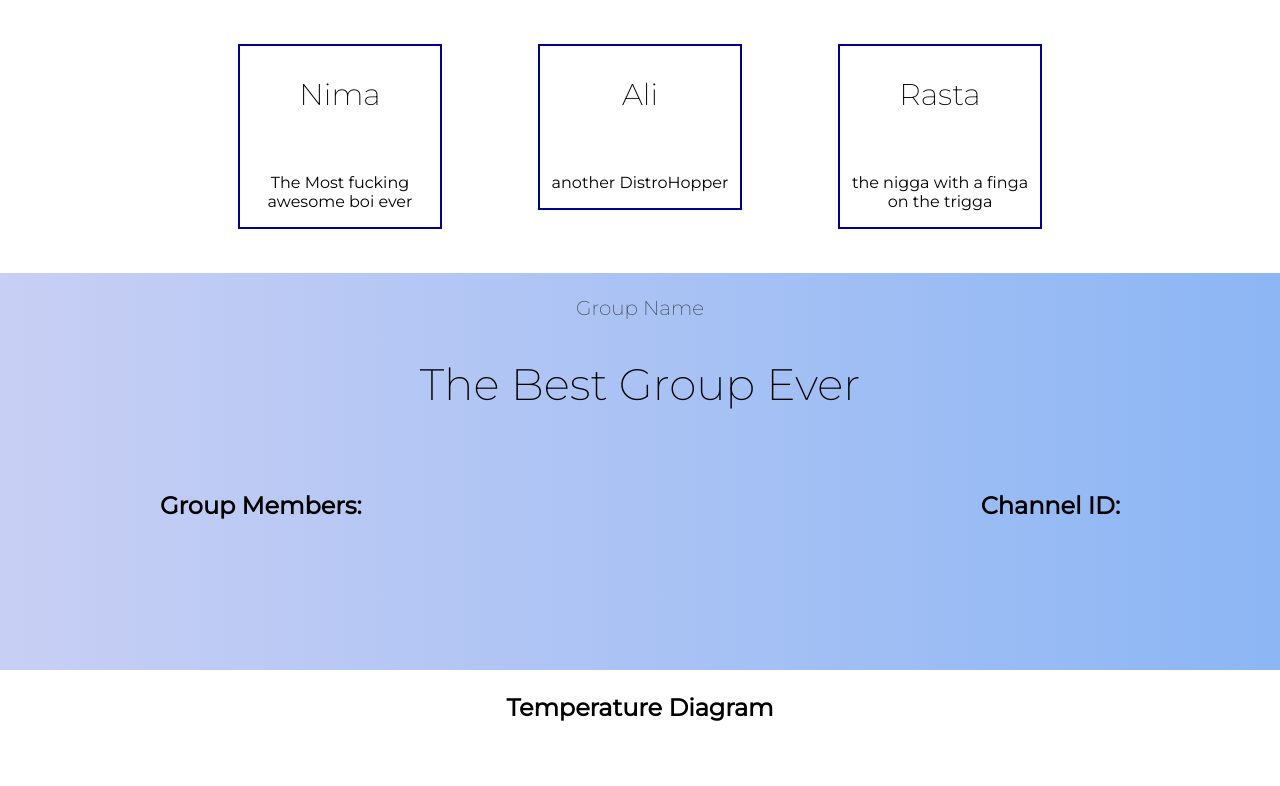
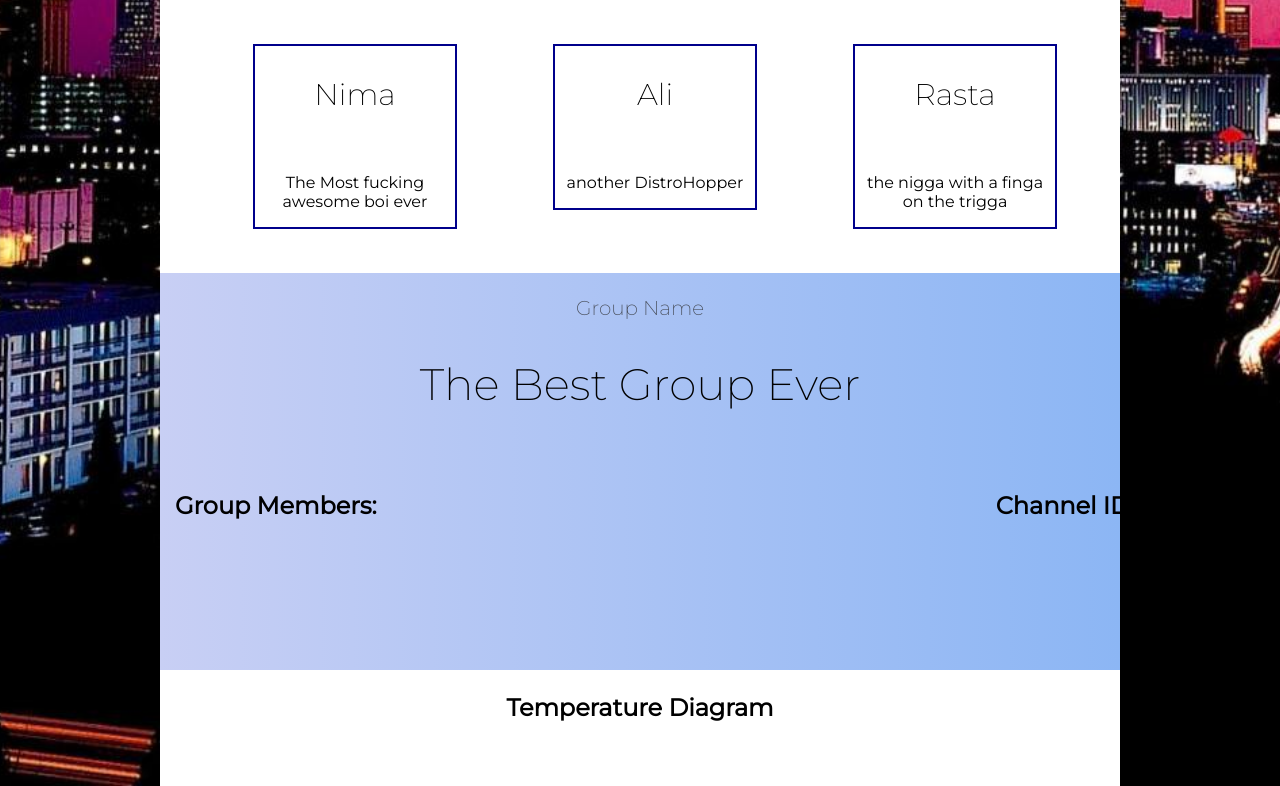
Before and after one commit to Akbar30Bill/FZain_project, a website: page index.html in a window 1280 px wide. Shown: the part 676-1462 px from the top of the page. Drawn offline with Linux system fonts and the light colour scheme.

Commit message:
yooooooooooooo

```diff
--- a/index.html
+++ b/index.html
@@ -8,7 +8,7 @@
     <script type="text/javascript" src="scripts.js"></script>
 </head>
 
-<body>
+<body class = "idx">
     <header class = "header container group">
         <h1 class = "logo">
             <a href = "index.html">Smart Home<br>Temperature hub</a>
@@ -19,6 +19,7 @@
             <a href="/logout">Logout</a>
         </h3>
     </header>
+    <div class = "wraprows">
     <section class = "row-alt">
         <div class = "container lead">
             <h1>IoT Project</h1>
@@ -29,6 +30,8 @@
             Node.js</p>
         </div>
     </section>
+    </div>
+    <div class = "wraprows">
     <section class = "row">
         <h1>Development Team</h1>
         <div class = "grid">
@@ -46,6 +49,8 @@
             </section>
         </div>
     </section>
+    </div>
+    <div class = "wraprows">
     <section class = "row" id = "row2">
         <h3>Group Name</h3>
         <h1>The Best Group Ever</h1>
@@ -62,11 +67,14 @@
             </section>
         </div>
     </section>
+    </div>
+    <div class ="wraprows">
     <section class = "row">
         <h2>Temperature Diagram</h2>
         <div class = "grid">
           <frameHere>
         </div>
     </section>
+    </div>
 </body>
 </html>
--- a/scripts.js
+++ b/scripts.js
@@ -20,6 +20,7 @@ function removeMemberField() {
     let id = "member" + memCount;
     let elem = document.getElementById(id);
     elem.style.display = "none";
+    elem.value = "nomember";
     document.getElementById("b"+(memCount-1)).style.display="none";
     memCount--;
 }
--- a/style.css
+++ b/style.css
@@ -1,9 +1,14 @@
 body {
-    background-color: #110077;
+    background-image: url("background.jpeg");
     font-family: Montserrat;
     margin: 0;
 }
 
+.idx {
+    background-position: center;
+    background-repeat: no-repeat;
+    background-size: cover;
+}
 .centered {
     position: fixed;
     top: 50%;
@@ -155,6 +160,12 @@ body {
 .row,
 .row-alt {
     min-width: 960px;
+    width:60%;
+}
+
+.wraprows {
+    display:flex;
+    justify-content: center;
 }
 
 .row-alt {
```
Also changed, not shown: background.jpeg (added).
